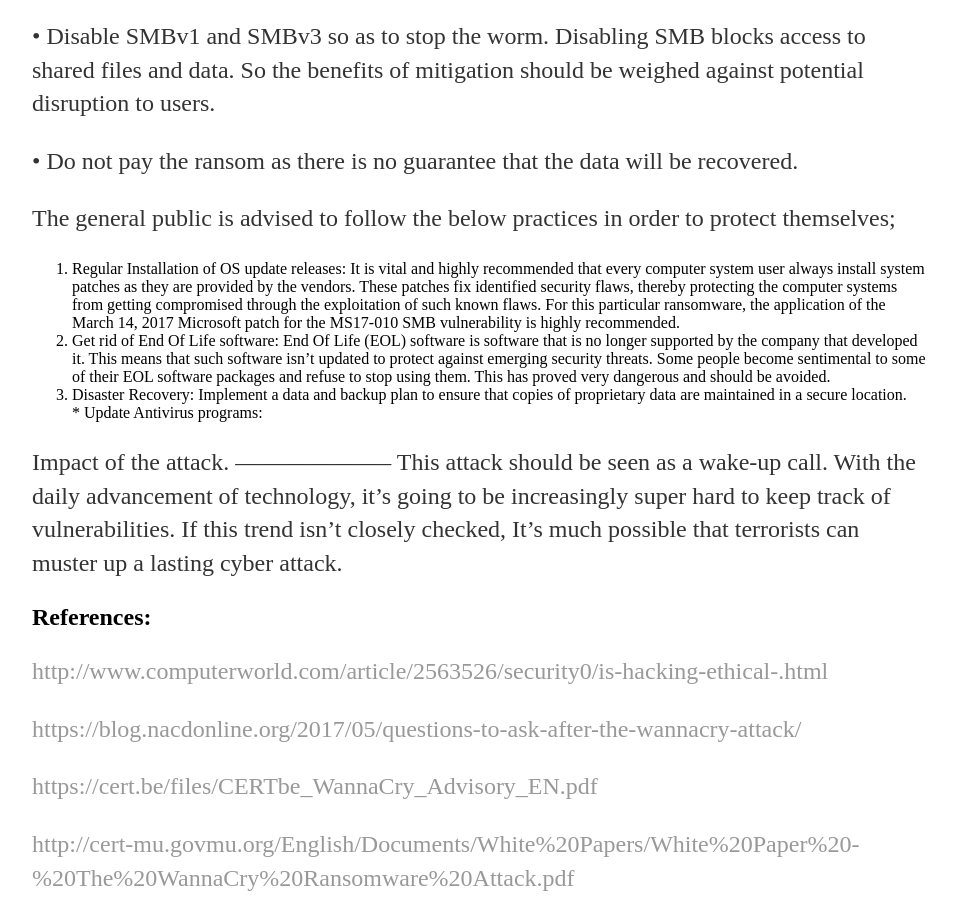
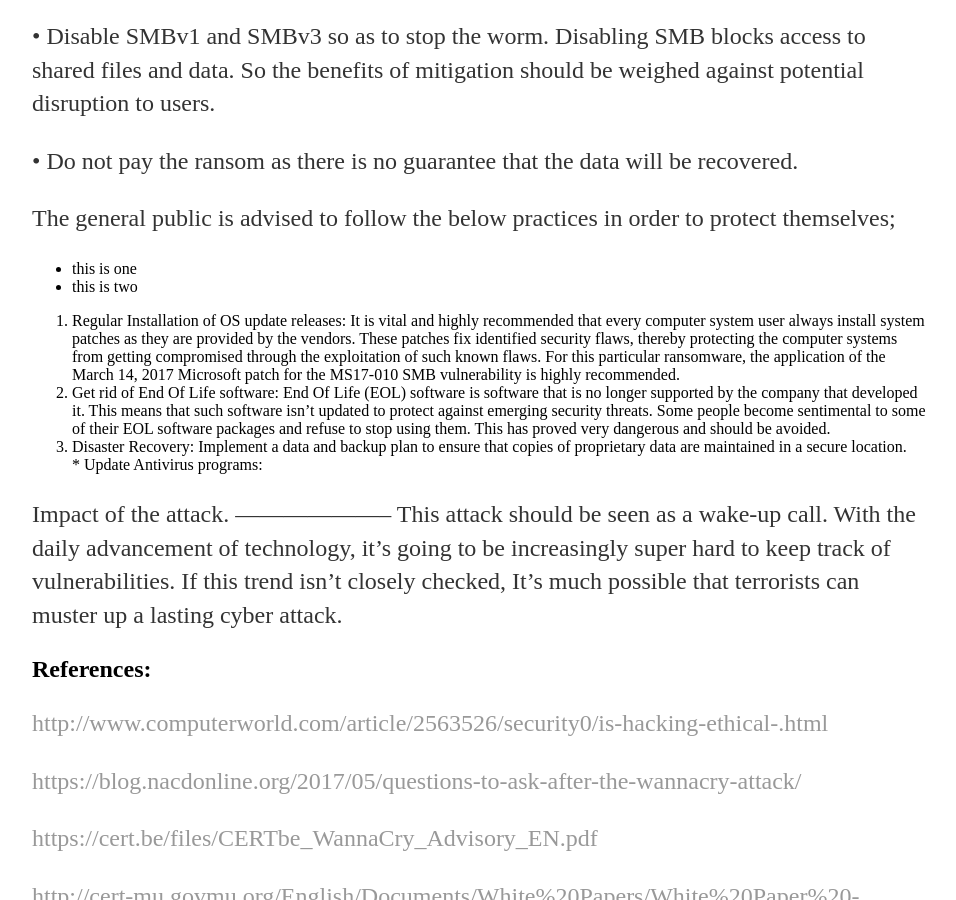
Before and after one commit to matsiko/matsiko.github.io, a Jekyll site: the page built from _posts/2017-05-27-hacking-ethics.md, in a window 1280 px wide and 900 px high, scrolled down 2118 px. Shown: the whole window, without its empty margins (160-1116 px from the left). Built offline with Jekyll 4.4.1, drawn with Linux system fonts in a browser that asks for light colours; our own code applies the rules of GitHub Pages for plain Markdown files.

Commit message:
Update 2017-05-27-hacking-ethics.md

```diff
--- a/_posts/2017-05-27-hacking-ethics.md
+++ b/_posts/2017-05-27-hacking-ethics.md
@@ -41,6 +41,8 @@ Mitigation Procedures
 •	Do not pay the ransom as there is no guarantee that the data will be recovered.
 
 The general public is advised to follow the below practices in order to protect themselves;
+* this is one
+* this is two
 <ol><li>Regular Installation of OS update releases: It is vital and highly recommended that every computer system user always install system patches as they are provided by the vendors. These patches fix identified security flaws, thereby protecting the computer systems from getting compromised through the exploitation of such known flaws. For this particular ransomware, the application of the March 14, 2017 Microsoft patch for the MS17-010 SMB vulnerability is highly recommended.</li>
 <li>Get rid of End Of Life software: End Of Life (EOL) software is software that is no longer supported by the company that developed it. This means that such software isn’t updated to protect against emerging security threats. Some people become sentimental to some of their EOL software packages and refuse to stop using them. This has proved very dangerous and should be avoided.</li>
 <li>Disaster Recovery:  Implement a data and backup plan to ensure that copies of proprietary data are maintained in a secure location.</li>
```
